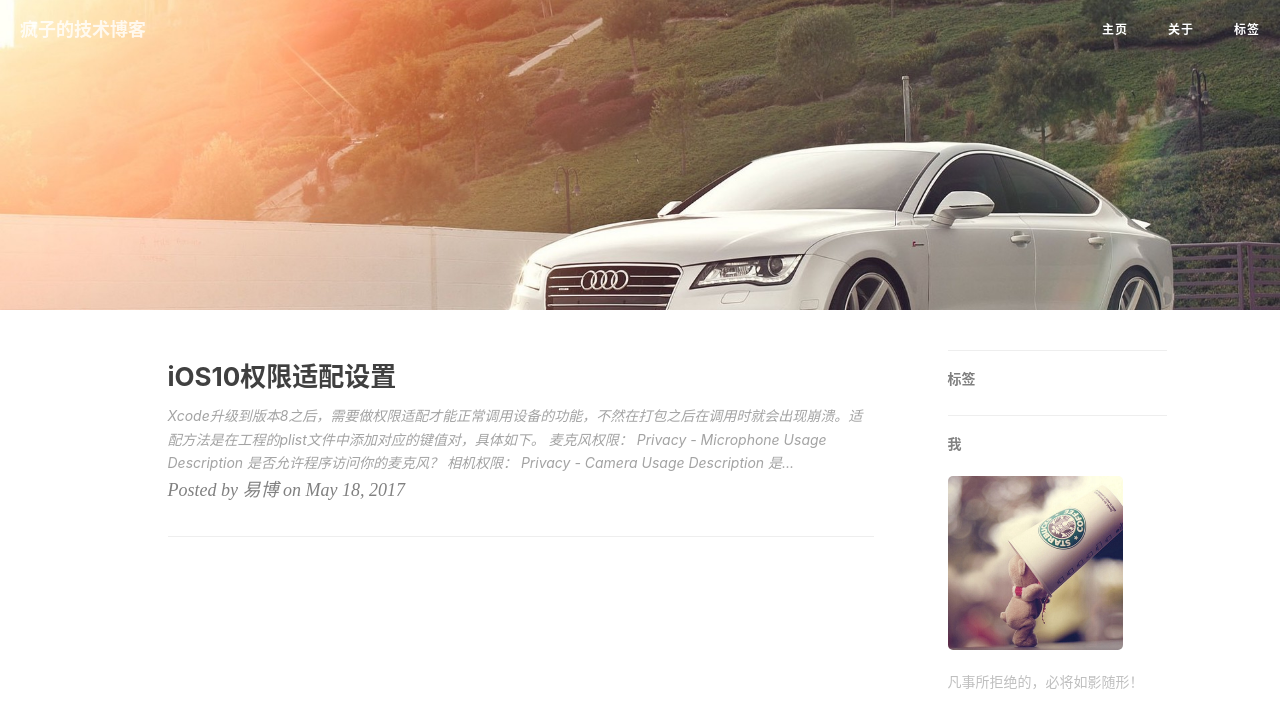
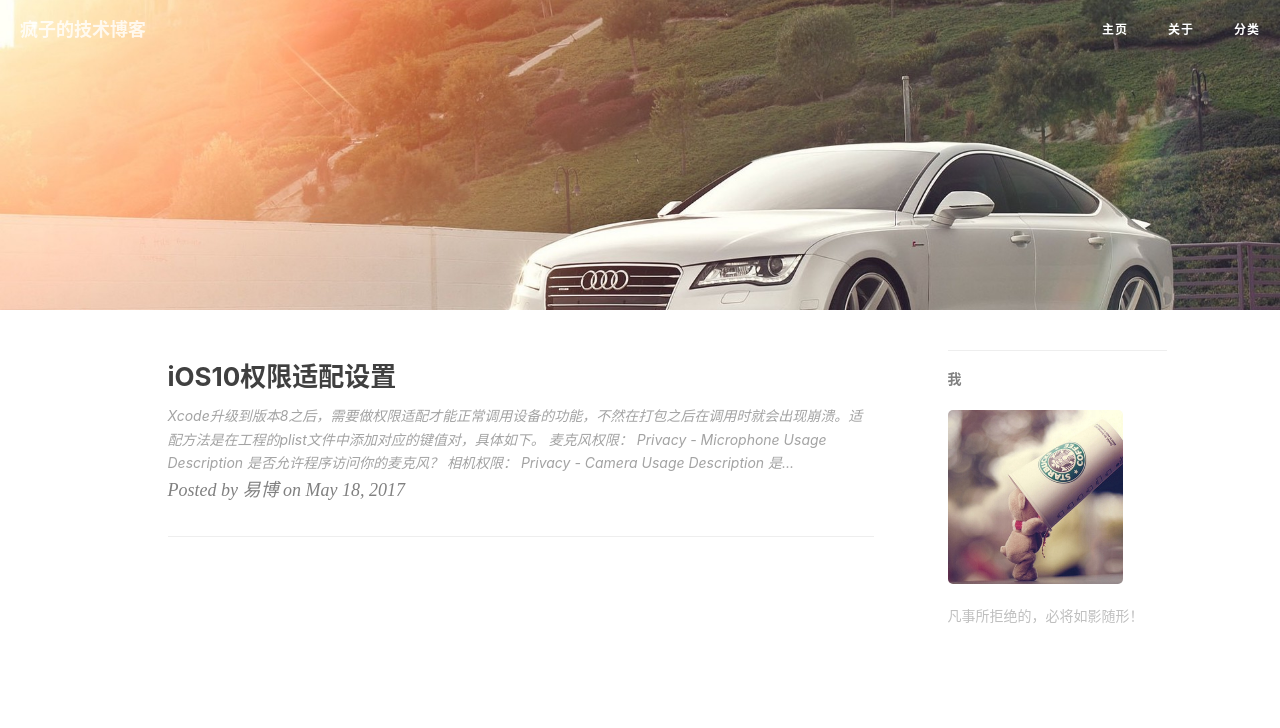
Before and after one commit to xttxqjfg/xttxqjfg.github.io, a Jekyll site: the page built from index.html, in a window 1280 px wide. Shown: the top 728 px of the page. Built offline with Jekyll 4.4.1, drawn with Linux system fonts in a browser that asks for light colours; nearby versions of some CDN libraries; the list of posts is cut into pages by our own code; comment, search, counter and statistics services are not loaded.

Commit message:
no message

```diff
--- a/_config.yml
+++ b/_config.yml
@@ -74,7 +74,7 @@
 
 
 # Featured Tags
-featured-tags: true                     # whether or not using Feature-Tags
+featured-tags: false                     # whether or not using Feature-Tags
 featured-condition-size: 1              # A tag will be featured if the size of it is more than this condition value
 
 
--- a/tags.html
+++ b/tags.html
@@ -1,5 +1,5 @@
 ---
-title: "标签"
+title: "分类"
 layout: default
 description: ""
 header-img: "img/tag-bg.jpg"
```
